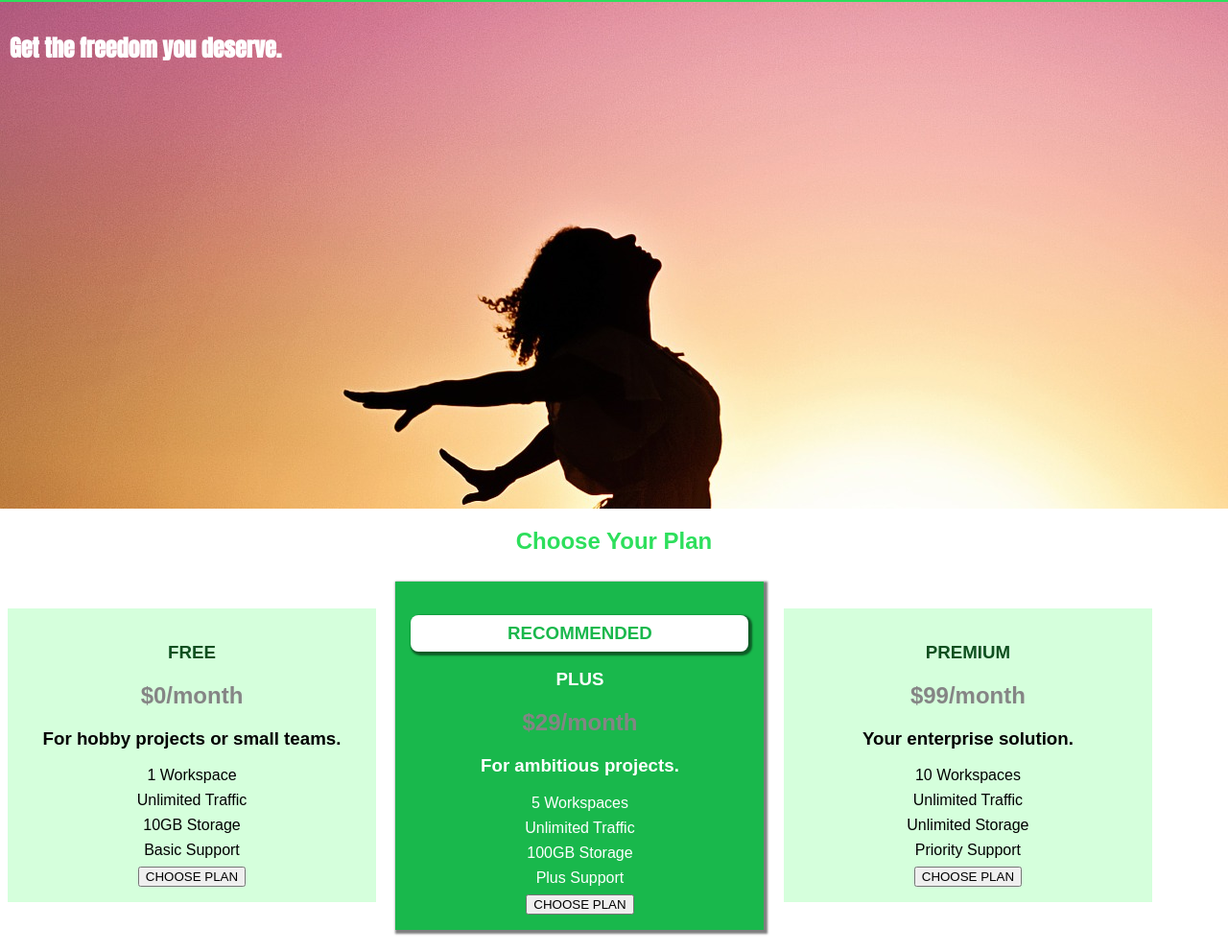
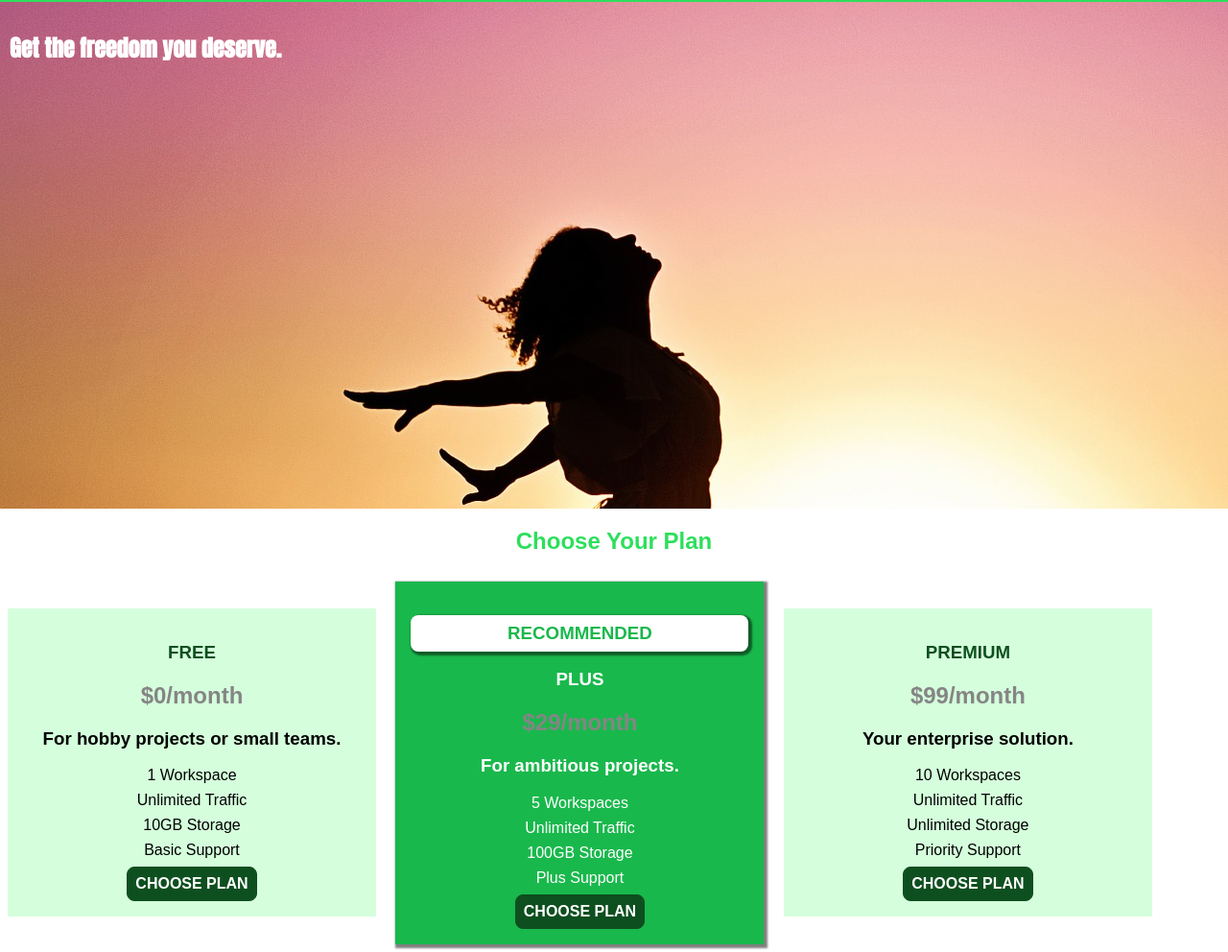
Before and after one commit to michaelkevinalabi/CSS-The-Complete-Guide-2020, a plain HTML site: page index.html in a window 1280 px wide. Shown: the part 40-1032 px from the top of the page at 96% size. Drawn offline with Linux system fonts and the light colour scheme.

Commit message:
improving action button

```diff
--- a/index.html
+++ b/index.html
@@ -49,7 +49,7 @@
               <li class="plan__feature">Basic Support</li>
             </ul>
             <div>
-              <button>CHOOSE PLAN</button>
+              <button class="button">CHOOSE PLAN</button>
             </div>
           </article>
           <article class="plan plan--highlighted">
@@ -64,7 +64,7 @@
               <li class="plan__feature">Plus Support</li>
             </ul>
             <div>
-              <button>CHOOSE PLAN</button>
+              <button class="button">CHOOSE PLAN</button>
             </div>
           </article>
           <article class="plan">
@@ -78,7 +78,7 @@
               <li class="plan__feature">Priority Support</li>
             </ul>
             <div>
-              <button>CHOOSE PLAN</button>
+              <button class="button">CHOOSE PLAN</button>
             </div>
           </article>
         </div>
--- a/main.css
+++ b/main.css
@@ -3,7 +3,7 @@
 }
 
 body {
-    font-family: 'Montserrat', sans-serif;
+  font-family: "Montserrat", sans-serif;
   margin: 0;
 }
 
@@ -21,7 +21,7 @@ body {
 
 #product-overview h1 {
   color: white;
-    font-family: 'Anton', sans-serif;
+  font-family: "Anton", sans-serif;
 }
 
 .plan {
@@ -68,6 +68,23 @@ body {
 
 .plan__feature {
   margin: 8px 0;
+}
+
+.button {
+  background: #0e4f1f;
+  color: white;
+  font: inherit;
+  border: 1.5px solid #0e4f1f;
+  padding: 8px;
+  border-radius: 8px;
+  font-weight: bold;
+  cursor: pointer;
+}
+
+.button:hover,
+.button:active {
+    background: white;
+    color: #0e4f1f;
 }
 
 /* h1 {
```
Lines whose indentation alone changed are shown as unchanged.
